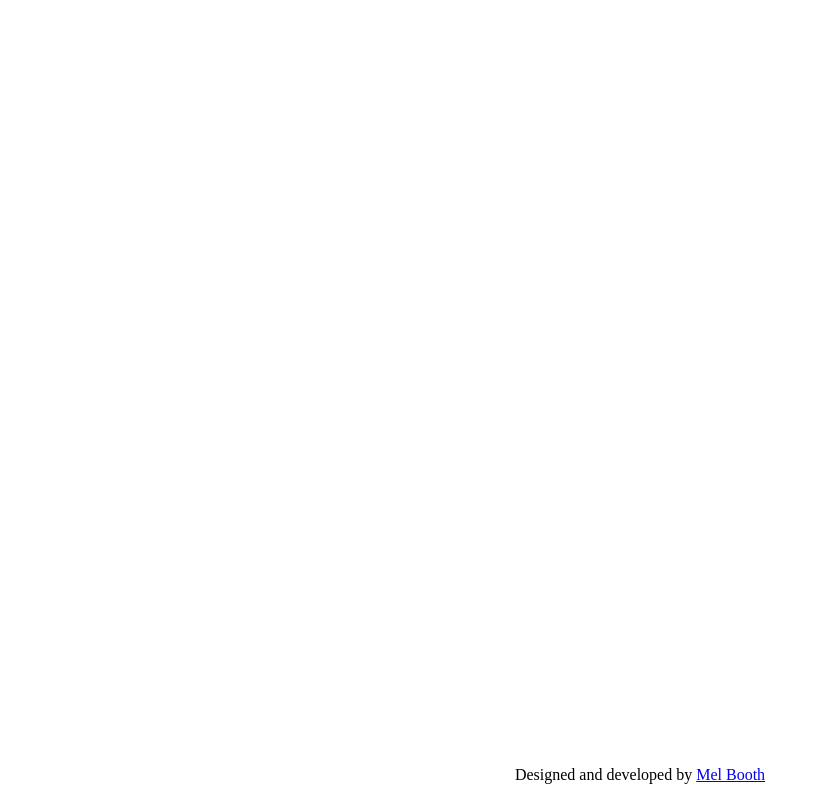
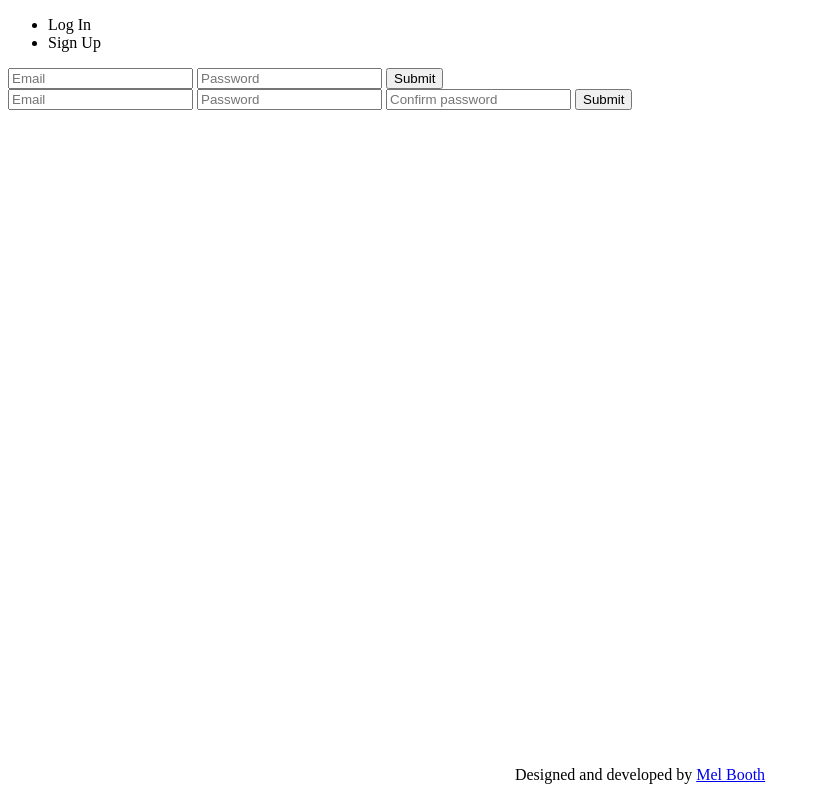
Before and after one commit to mel-booth/signup-form, a website: page index.html in a window 1280 px wide. Shown: the whole page, without its empty margins (0-819 px from the left). Drawn offline with Linux system fonts and the light colour scheme.

Commit message:
add divs and inputs for login/sign up form

```diff
--- a/index.html
+++ b/index.html
@@ -11,6 +11,26 @@
   </head>
   <body>
 
+    <div class="main-container">
+      <ul>
+        <li id='login'>Log In</li>
+        <li id='signup'>Sign Up</li>
+      </ul>
+      <div class="loginbox">
+        <input type="email" placeholder='Email'>
+        <input type="password" placeholder="Password">
+        <input type="submit" name="Log In">
+      </div>
+      <div class="signupbox">
+        <input type="email" placeholder="Email">
+        <input type="password" placeholder="Password">
+        <input type="password" placeholder="Confirm password">
+        <input type="submit" name="Sign Up">
+          </div>
+
+
+    </div>
+
 
 
     <footer>Designed and developed by <a href="https://github.com/mel-booth/signup-form">Mel Booth</a></footer>
```
